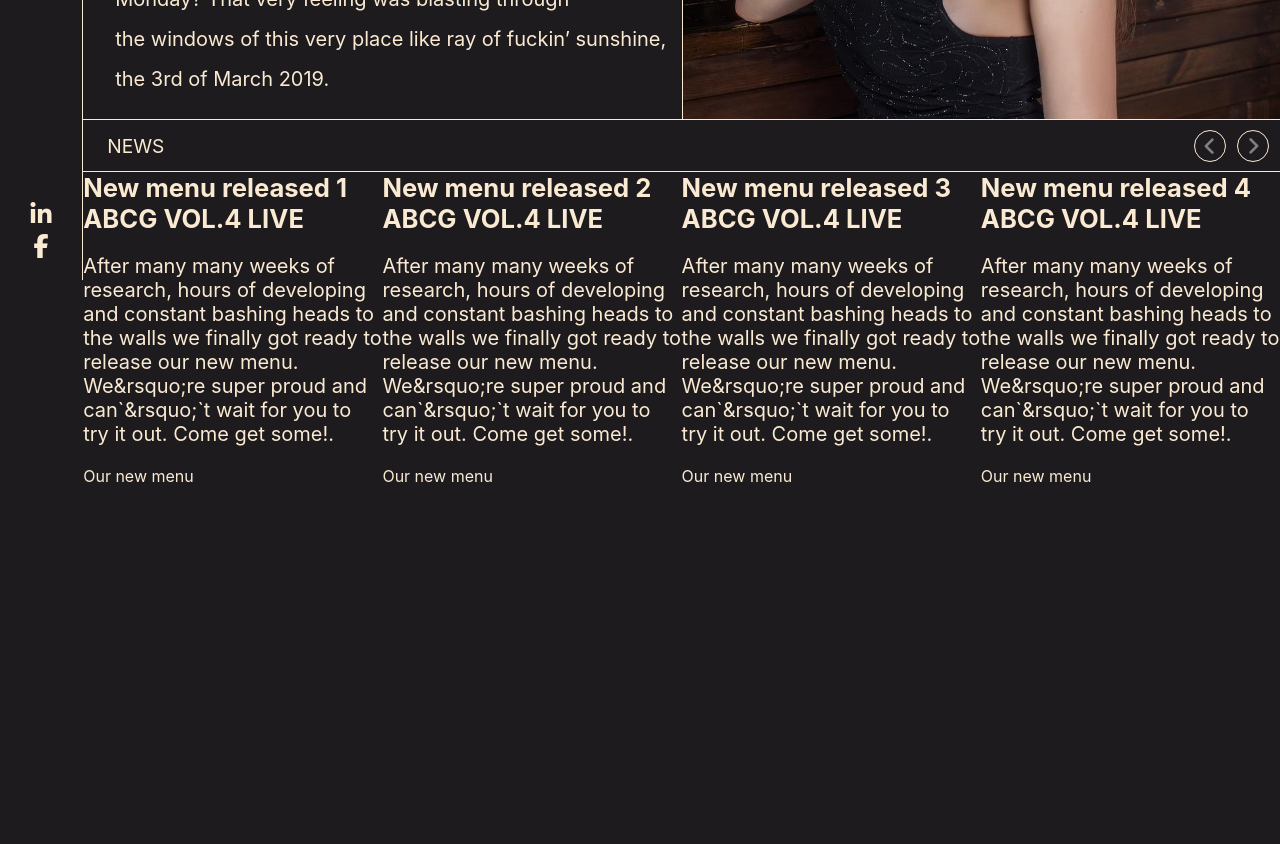
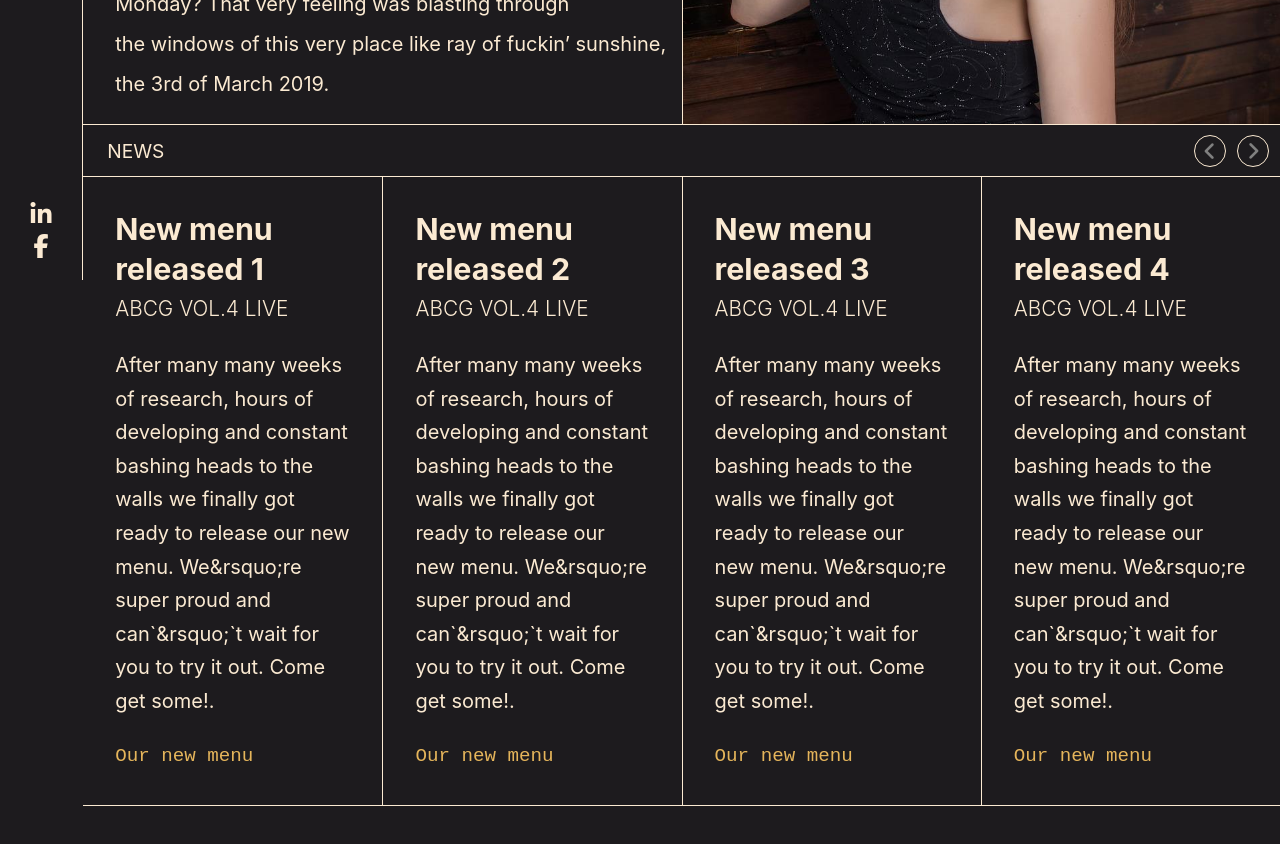
Before and after one commit to ledminh/a-bar-called-quesera, a Next.js app: page / in a window 1280 px wide. Shown: the part 520-1364 px from the top of the page. Before the commit the page ends 1166 px from the top, so only its background shows below. Built offline with nearby package versions, Linux system fonts and the light colour scheme.

Commit message:
Finish News

```diff
--- a/components/MainNavBar/Header.module.scss
+++ b/components/MainNavBar/Header.module.scss
@@ -13,13 +13,14 @@
     grid-template-columns: 5.2rem auto;
     grid-template-rows: auto;
 
+
+    transition: width .3s;
+
     z-index: 1;
 
-    transition: width .3s;
     &[data-expanded='true'] {
         width: 28rem;
         height: 100%;
-
 
     }
 
@@ -94,6 +95,14 @@
     justify-content: center;
     align-items: center;
 
+    width: 0;
+
+    &[data-expanded='true'] {
+        width: 28rem;
+        height: 100%;
+
+    }
+
 
     @media (max-width:1170px) {
 
--- a/components/News/News.module.scss
+++ b/components/News/News.module.scss
@@ -6,6 +6,8 @@
 
 
     margin-bottom: 10rem;
+    border-bottom: 1px solid #fbead2;
+
 }
 
 .title {
@@ -134,7 +136,11 @@
     --max-i: 0;
 
 
+
     @media (max-width: 1170px) {
+        border-left: 1px solid #fbead2;
+        border-right: 1px solid #fbead2;
+
         width: 200%;
 
         --max-i: 2;
@@ -152,6 +158,20 @@
 .newsItem {
     flex-basis: 25%;
 
+    border-left: 1px solid #fbead2;
+
+    &:first-child {
+        border-left: none;
+    }
+
+    padding: 2rem;
+
+    h3, h4 {
+        line-height: 2.5rem;
+    }
+
+    line-height: 2.1rem;
+
     @media (max-width: 1170px) {
         flex-basis: 50%;
     }
@@ -159,4 +179,19 @@
     @media (max-width: 710px) {
         flex-basis: 100%;
     }
+
+    a {
+        text-decoration: none;
+        display: inline-block;
+        font-family: monospace;
+        font-size: 1.2rem;
+
+        color: rgb(229, 181, 91);
+
+        cursor: pointer;
+
+        &:hover {
+            border-bottom: 1px solid rgb(229, 181, 91);
+        }
+    }
 }
--- a/components/News/index.js
+++ b/components/News/index.js
@@ -169,7 +169,7 @@ export default function News() {
                         newsData.map((nD, i) => (
                             <article key={i} className={styles.newsItem}>
                                 <h3 className={styles.newsTitle}>{nD.newsTitle}</h3>
-                                <h3 className={styles.newsSubtitle}>{nD.newsSubtitle}</h3>
+                                <h4 className={styles.newsSubtitle}>{nD.newsSubtitle}</h4>
                                 <p>
                                     {nD.newsContent}
                                 </p>
--- a/styles/Home.module.scss
+++ b/styles/Home.module.scss
@@ -1,5 +1,7 @@
 .main {
     margin-left: 5.2rem;
+
+    z-index: 2000;
 
     @media (max-width: 1170px) {
         margin-left: 0;
--- a/styles/globals.css
+++ b/styles/globals.css
@@ -44,9 +44,13 @@ h1 {
 }
 
 h3 {
-  font-size: 1.6rem;
+  font-size: 1.9rem;
 }
 
+h4 {
+  font-size: 1.3rem;
+  font-weight: 350;
+}
 h6 {
   font-size: 1.2rem;
 }
```
